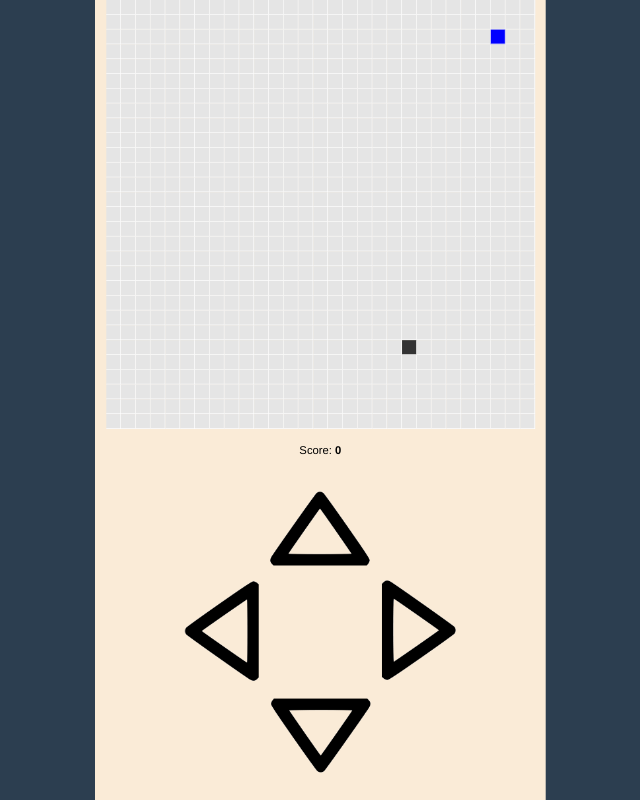
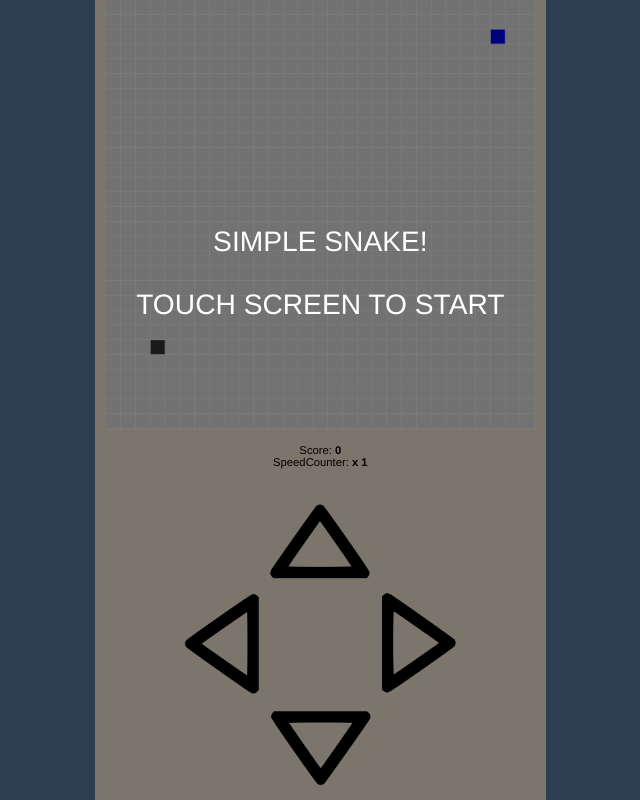
Before and after one commit to econzz/snake-vue, a Vue app: page / in a window 1280 px wide. Shown: the whole page, without its empty margins (319-959 px from the left). Built offline with nearby package versions, Linux system fonts and the light colour scheme.

Commit message:
#5 add title screen and game over, and speed up

```diff
--- a/src/components/SnakeGame.vue
+++ b/src/components/SnakeGame.vue
@@ -1,12 +1,28 @@
 <template>
 	<div class="game-wrapper" id="wrapper" ref="game-wrapper" v-bind:style=styleCustom>
 
+		<div class="overlay" v-if="refGameState!==refGameStateStarted">
+			<div class="titleScreen" v-if="refGameState===refGameStateTitle || refGameState===refGameStateCounting"  v-on:click="titleClicked()">
+				<div class="title-label" v-if="refGameState!==refGameStateCounting"><p>SIMPLE SNAKE!</p><br/><p> TOUCH SCREEN TO START</p></div>
+				<div class="title-countdown" v-if="refGameState===refGameStateCounting">
+					<div class="label">STARTING IN</div>
+					<div class="number" v-if="tick != 0">{{tick}}</div>
+					<div class="number" v-if="tick == 0">GO!</div>
+				</div>
+			</div>
+			<div class="resultScreen" v-if="refGameState===refGameStateGameOver" v-on:click="gameOverClicked()">
+
+				<div class="label"><p>GAME OVER!</p><br/><p> YOUR SCORE IS <b>{{ score }}</b> </p><br/><br/><p> TOUCH SCREEN TO RESTART</p></div>
+
+			</div>
+		</div>
 		<div class="gameCanvas">
 			<div v-for="x in list" :key="x" class="px">
 				<div v-for="y in list" :key="y" class="px col" :class="{snake: isSnake(x,y), food: isFood(x,y)}"></div>
 			</div>
 		</div>
 		<p>Score: <b>{{ score }}</b></p>
+		<p>SpeedCounter: <b>x {{ speedCounter }}</b></p>
 
 		<div class="gamebutton-area">
 			<div v-on:click="buttonClicked(refSnakeDirectionUp)" id="upButton" class="gamebutton buttonup"></div>
@@ -35,29 +51,71 @@ enum SNAKE_DIRECTION{
 	DOWN,
 }
 
+enum GAME_STATE{
+	STARTED=1,
+	PAUSED=2,
+	TITLE=3,
+	COUNTING_BEFORE_STARTED=4,
+	GAME_OVER=5
+}
+
+interface ParameterType{
+	total:number,
+	snakeLength:number,
+	snakeDirection:SNAKE_DIRECTION,
+	gameState:GAME_STATE,
+	speed:number,
+	tick:number,
+	speedUpRatio:number,
+	speedUpTiming:number
+}
+
 @Component
 export default class SnakeGame extends Vue {
 
 	constructor(){
 		super();
 
-		//initial data
-		this.total = 28;
-		this.snakeLength = 1;
-		this.snake = [{x:0,y:0}]
-		this.snakeDirection =SNAKE_DIRECTION.RIGHT;
-		this.food = {x:0,y:0};
-		this.gameOn = false;
-
 		this.styleCustom = {
 			margin: this.gameWrapperX,
 			transform: "scale(0.5)"
 		};
-		//
-
-
+		this.resetData();
+		this.snake = [{x:0,y:0}];
+		this.food = {x:0,y:0};
+		this.snakeLength = this.initialData().snakeLength;
+		this.gameState = this.initialData().gameState;
+		this.tick = this.initialData().tick;
+		this.speed = this.initialData().speed;
+		this.gameInterval = null;
+		this.total = this.initialData().total;
+		this.speedUpRatio = this.initialData().speedUpRatio;
+		this.speedUpTiming = this.initialData().speedUpTiming;
+		this.speedCounter = 1;
 	}
 
+	//GAME PARAMETER
+	gameState:GAME_STATE;
+	speedUpRatio: number;
+	speedUpTiming: number;
+	gameInterval: any;
+	total: number;
+	snake: {x: number, y: number}[];
+	snakeLength: number;
+	snakeDirection: SNAKE_DIRECTION;
+	food: {x:number,y:number};
+	styleCustom:any;
+	speed:number;
+	speedCounter:number;
+	//countdown
+	tick:number;
+	tickInterval:any;
+
+	//gamewrapper
+	gameWrapperX:string;
+	gameWrapperY:string;
+
+	//enum for templates
 	get refSnakeDirectionUp():number{
 		return SNAKE_DIRECTION.UP;
 	}
@@ -70,37 +128,19 @@ export default class SnakeGame extends Vue {
 	get refSnakeDirectionDown():number{
 		return SNAKE_DIRECTION.DOWN;
 	}
-
-	total: number;
-	snake: {x: number, y: number}[];
-	snakeLength: number;
-	snakeDirection: SNAKE_DIRECTION;
-	food: {x:number,y:number};
-	gameOn: boolean;
-	styleCustom:any;
-
-	//gamewrapper
-	gameWrapperScale:number;
-	gameWrapperX:string;
-	gameWrapperY:string;
-
-	computedScale():number{
-		return this.gameWrapperScale;
+	get refGameStateTitle():number{
+		return GAME_STATE.TITLE;
 	}
-
-
-
-	created(): void {
-		this.init();
-
-
+	get refGameStateStarted():number{
+		return GAME_STATE.STARTED;
 	}
-
-	mounted(): void{
-		this.onWindowResize();
-		this.gameWrapperX = '200 px';
-		this.gameWrapperY = '200 px';
+	get refGameStateGameOver():number{
+		return GAME_STATE.GAME_OVER;
 	}
+	get refGameStateCounting():number{
+		return GAME_STATE.COUNTING_BEFORE_STARTED;
+	}
+	//
 	get list():number[]{
 		let x:number[] = [];
 
@@ -115,14 +155,116 @@ export default class SnakeGame extends Vue {
 		return this.snakeLength-1;
 	}
 
+	get refGameState():GAME_STATE{
+		return this.gameState;
+	}
+
+	initialData():ParameterType{
+		return {
+			total:28,
+			snakeLength:1,
+			snakeDirection:SNAKE_DIRECTION.RIGHT,
+			gameState:GAME_STATE.TITLE,
+			speed:120,
+			tick:3,
+			speedUpRatio:0.10,
+			speedUpTiming:5
+		};
+	}
+
+
+	resetData(){
+		//initial data
+		this.total = this.initialData().total;
+		this.snakeLength = this.initialData().snakeLength;
+		this.snakeDirection = this.initialData().snakeDirection;
+		this.gameState = this.initialData().gameState;
+		this.speed = this.initialData().speed;
+		this.tick = this.initialData().tick;
+		this.speedCounter = 1;
+	}
+
+	created(): void {
+		this.init();
+	}
+
+	mounted(): void{
+		this.onWindowResize();
+		this.gameWrapperX = '200 px';
+		this.gameWrapperY = '200 px';
+	}
+
+
+	toggleGameState(toGameState:GAME_STATE){
+		var self = this;
+		this.gameState = toGameState;
+
+		switch(this.gameState){
+			case GAME_STATE.TITLE:
+				if(this.gameInterval){
+					clearInterval(this.gameInterval);
+					this.gameInterval = null;
+				}
+
+				break;
+			case GAME_STATE.COUNTING_BEFORE_STARTED:
+				this.tickInterval = setInterval(function(){
+					self.tick -=1;
+					if(self.tick <= -1){
+						self.tick = 0;
+						clearInterval(self.tickInterval);
+						self.toggleGameState(GAME_STATE.STARTED);
+					}
+				},1000);
+				break;
+			case GAME_STATE.STARTED:
+
+				this.refreshGameInterval();
+				break;
+			case GAME_STATE.PAUSED:
+				if(this.gameInterval){
+					clearInterval(this.gameInterval);
+					this.gameInterval = null;
+				}
+				break;
+			case GAME_STATE.GAME_OVER:
+				if(this.gameInterval){
+					clearInterval(this.gameInterval);
+					this.gameInterval = null;
+				}
+
+				break;
+		}
+
+	}
+
+	refreshGameInterval(){
+		if(this.gameInterval){
+			clearInterval(this.gameInterval);
+			this.gameInterval = null;
+		}
+		this.gameInterval = setInterval(this.move,this.speed);
+	}
+
 	init(): void{
-		console.log("init is called");
+
+
 		this.newGame();
+		var self = this;
+		this.toggleGameState(this.gameState);
+		//setInterval(this.move,100);
+		window.addEventListener('keyup', this.keyboardPressed);
+		window.addEventListener('resize',this.onWindowResize);
+	}
 
-		window.addEventListener('keyup', this.keyboardPressed);
+	titleClicked(){
+		this.toggleGameState(GAME_STATE.COUNTING_BEFORE_STARTED);
+	}
 
-		setInterval(this.move,100);
-		window.addEventListener('resize',this.onWindowResize);
+	gameOverClicked(){
+		this.resetData();
+		this.newGame();
+		this.toggleGameState(GAME_STATE.COUNTING_BEFORE_STARTED);
 	}
 
 	buttonClicked(direction:SNAKE_DIRECTION){
@@ -133,7 +275,7 @@ export default class SnakeGame extends Vue {
 	}
 
 	onWindowResize(){
-		console.log("asffaijfoias");
+
 		var gameElement:HTMLElement,elWidth,elHeight,windowWidth,windowHeight,ratioWidth,ratioHeight,scale;
 
 		gameElement = document.getElementById("wrapper");
@@ -167,8 +309,6 @@ export default class SnakeGame extends Vue {
 		this.styleCustom.margin = newGameY+"px "+newGameX+"px";
 		this.styleCustom.transform = "scale("+scale+")";
 
-		//gameElement.style.cssText = "margin: '"+newGameY+" px "+newGameX+" px';";
-
 	}
 
 	newGame(){
@@ -181,7 +321,6 @@ export default class SnakeGame extends Vue {
 		self.food = self.getRand();
 	}
 	move(){
-
 		const self = this;
 		const last = self.snake[self.snake.length-1];
 
@@ -241,8 +380,10 @@ export default class SnakeGame extends Vue {
 	}
 
 	processGameOver(){
-		alert('Game over. Your score: ' + this.score );
-		this.newGame();
+		//alert('Game over. Your score: ' + this.score );
+
+		this.toggleGameState(GAME_STATE.GAME_OVER);
+		//
 	}
 
 	isSnake(x:number,y:number){
@@ -259,6 +400,13 @@ export default class SnakeGame extends Vue {
 	}
 	eat(){
 		this.snakeLength += 1;
+
+		if((this.snakeLength-1) % this.speedUpTiming === 0){
+			this.speed = this.speed - (this.initialData().speed * this.speedUpRatio);
+			this.speedCounter = parseFloat((this.speedCounter + this.speedUpRatio).toFixed(2));
+			this.refreshGameInterval();
+		}
+
 		this.food = this.getRand();
 	}
 
@@ -315,7 +463,39 @@ export default class SnakeGame extends Vue {
 
 <!-- Add "scoped" attribute to limit CSS to this component only -->
 <style scoped>
+.overlay{
+	width: 100%;
+    height: 100%;
+    background-color: rgba(0,0,0,0.5);
+    z-index: 1000;
+    position: fixed;
+    left: 0;
+    top: 0;
+}
+.titleScreen{
+	width: 100%;
+    height: 100%;
+}
 
+.titleScreen .title-label{
+	margin-top: 50%;
+    font-size: 40px;
+    color: white;
+}
+
+.titleScreen .title-countdown{
+	margin-top: 50%;
+    font-size: 40px;
+    color: white;
+}
+
+.resultScreen{
+	width: 100%;
+    height: 100%;
+	margin-top: 50%;
+    font-size: 40px;
+    color: white;
+}
 
 .gamebutton-area{
 	margin:50px auto;
```
Also changed, not shown: .eslintrc.js.
